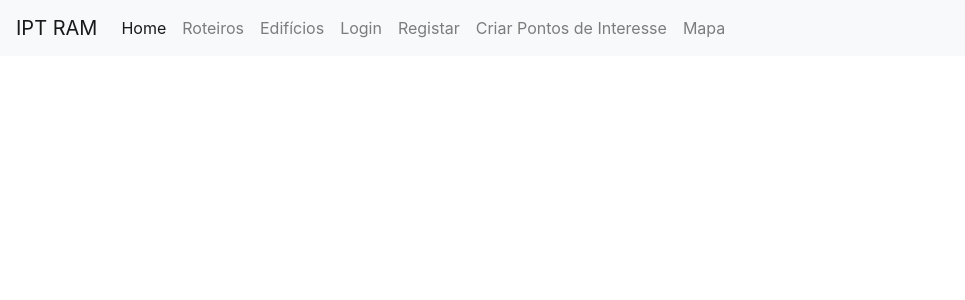
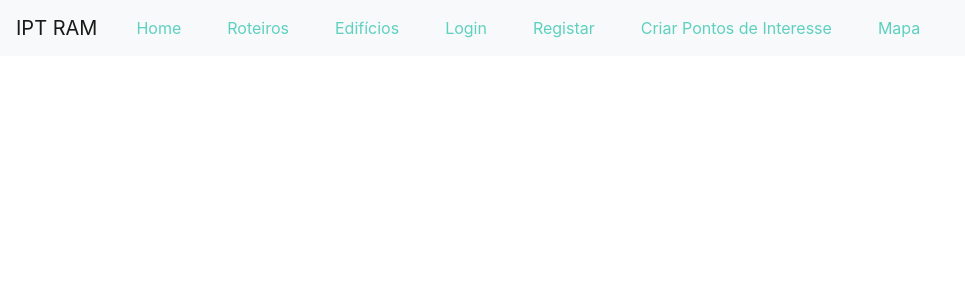
Before and after one commit to iptomar/PSI-Grupo-B-2019-2020, a React (Create React App) app in the folder frontend_forms/: page / in a window 1280 px wide. Shown: the top 300 px of the page, without its empty margins (0-965 px from the left). Built offline with nearby package versions, Linux system fonts and the light colour scheme; what google-maps-react would draw is missing.

Commit message:
Estilização do NavBar.

```diff
--- a/frontend_forms/src/App.css
+++ b/frontend_forms/src/App.css
@@ -143,3 +143,7 @@
     padding-bottom: 2px;
     margin-left: 5px;
   }
+
+  .nav-item {
+    margin: 0 15px;
+  }
--- a/frontend_forms/src/App.js
+++ b/frontend_forms/src/App.js
@@ -14,7 +14,7 @@ class App extends Component {
   render() {
     return (
       <Router>
-        <nav className="navbar navbar-expand-lg navbar-light bg-light">
+        <nav className="navbar navbar-expand-lg navbar-light bg-light" style={{backgroundColor: "#4C5D72"}}>
           <a className="navbar-brand" href="#">IPT RAM</a>
           <button className="navbar-toggler" type="button" data-toggle="collapse" data-target="#navbarNav" aria-controls="navbarNav" aria-expanded="false" aria-label="Toggle navigation">
             <span className="navbar-toggler-icon"></span>
@@ -22,25 +22,25 @@ class App extends Component {
           <div className="collapse navbar-collapse" id="navbarNav">
             <ul className="navbar-nav">
               <li className="nav-item active">
-                <a className="nav-link" href="#">Home <span className="sr-only"></span></a>
+                <a className="nav-link" style={{color:"#5ED0C0"}} href="#">Home <span className="sr-only"></span></a>
               </li>
               <li className="nav-item">
-                <a className="nav-link" href="#">Roteiros</a>
+                <a className="nav-link" style={{color:"#5ED0C0"}} href="#">Roteiros</a>
               </li>
               <li className="nav-item">
-                <a className="nav-link" href="#">Edifícios</a>
+                <a className="nav-link" style={{color:"#5ED0C0"}} href="#">Edifícios</a>
               </li>
               <li className="nav-item">
-                <Link to="/login2" className="nav-link">Login</Link>
+                <Link to="/login2" style={{color:"#5ED0C0"}} className="nav-link">Login</Link>
               </li>
               <li className="nav-item">
-                <Link to="/register2" className="nav-link">Registar</Link>
+                <Link to="/register2" style={{color:"#5ED0C0"}} className="nav-link">Registar</Link>
               </li>
               <li className="nav-item">
-                <Link to="/CreatePointsOfInterest" className="nav-link">Criar Pontos de Interesse</Link>
+                <Link to="/CreatePointsOfInterest" style={{color:"#5ED0C0"}} className="nav-link">Criar Pontos de Interesse</Link>
               </li>
               <li className="nav-item">
-                  <Link to="/Mapa" className="nav-link">Mapa</Link>
+                  <Link to="/Mapa" style={{color:"#5ED0C0"}} className="nav-link">Mapa</Link>
                 </li>
             </ul>
           </div>
@@ -50,9 +50,6 @@ class App extends Component {
         <Route exact path="/CreatePointsOfInterest" component={CriarPontosInteresse}></Route>
         <Route exact path="/Mapa" component={Mapa}></Route>
       </Router>
-
-
-
     );
   }
 }
```
